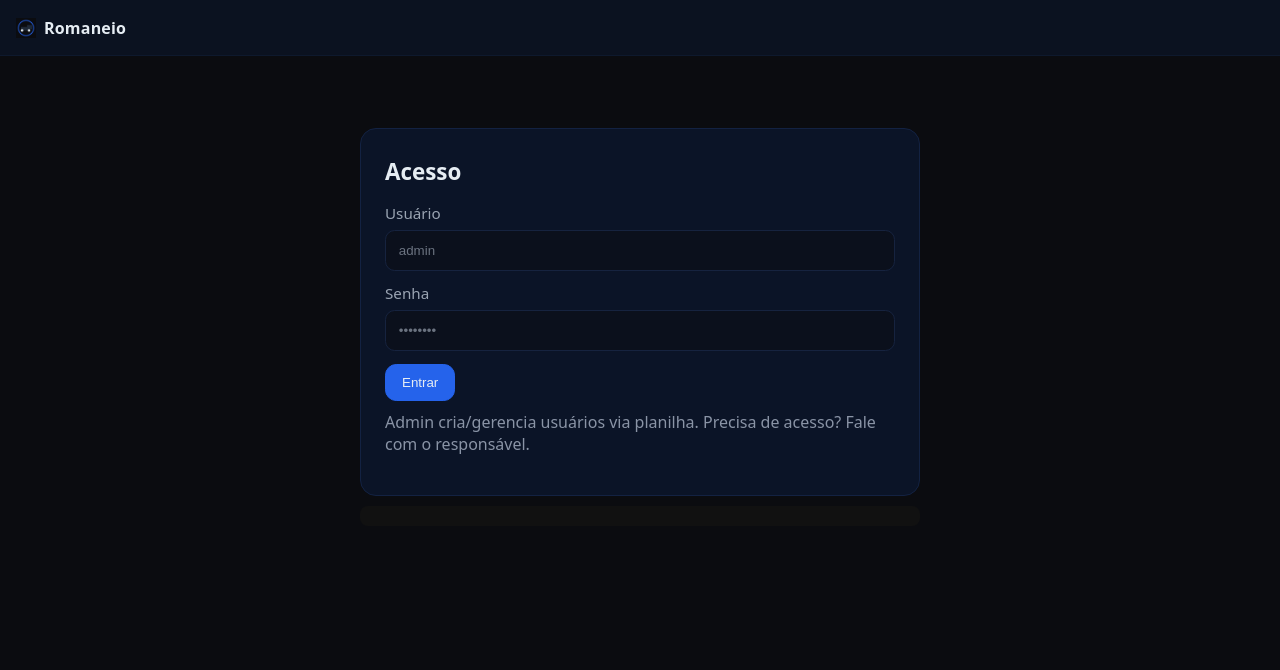
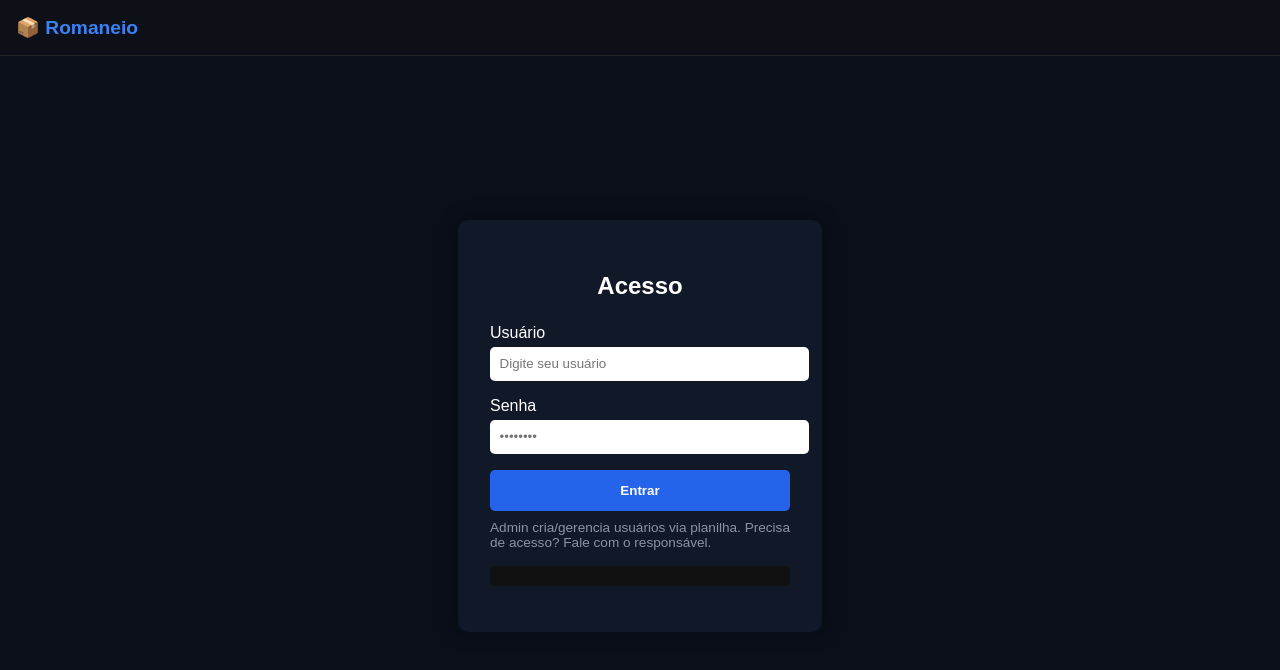
Before and after one commit to wawaoliver-ship-it/romaneio-app, a plain HTML site: page index.html in a window 1280 px wide. Drawn offline with Linux system fonts and the light colour scheme.

Commit message:
Update index.html

```diff
--- a/index.html
+++ b/index.html
@@ -1,79 +1,139 @@
-<!doctype html>
+<!DOCTYPE html>
 <html lang="pt-BR">
 <head>
-  <meta charset="utf-8">
-  <meta name="viewport" content="width=device-width,initial-scale=1">
+  <meta charset="UTF-8" />
   <title>Romaneio App</title>
-  <link rel="manifest" href="manifest.webmanifest">
-  <meta name="theme-color" content="#0b0c10">
+  <meta name="viewport" content="width=device-width, initial-scale=1.0" />
   <style>
-  :root{
-    --bg:#0b0c10;--panel:#0f172a;--panel-2:#0d1424;--stroke:#1f2a44;
-    --text:#e6edf3;--muted:#9aa4b2;--brand:#2563eb;--brand-2:#1d4ed8;
-  }
-  *{box-sizing:border-box}
-  html,body{margin:0;padding:0;background:var(--bg);color:var(--text);font-family:system-ui,-apple-system,Segoe UI,Roboto,Ubuntu,sans-serif}
-  .topbar{position:sticky;top:0;z-index:20;display:flex;align-items:center;gap:.75rem;height:56px;padding:0 16px;background:#0b1220;border-bottom:1px solid #0e192d;}
-  .brand{display:flex;align-items:center;gap:.5rem;font-weight:700;letter-spacing:.2px}
-  .brand img{width:20px;height:20px}
-  .actions{margin-left:auto;display:flex;gap:.5rem;flex-wrap:wrap}
-  button{cursor:pointer;border:1px solid var(--stroke);background:#0b0f1a;color:var(--text);padding:.65rem 1rem;border-radius:.7rem;transition:.15s}
-  button.primary{background:var(--brand);border-color:var(--brand)}
-  button.primary:hover{background:var(--brand-2)}
-  main{max-width:980px;margin:0 auto;padding:24px}
-  .card{background:#0c1426;border:1px solid #0e1b33;border-radius:16px;padding:24px;box-shadow:0 0 0 1px rgba(31,42,68,.15) inset;}
-  h1{margin:.2rem 0 1rem 0;font-size:1.4rem}
-  .field{display:flex;flex-direction:column;gap:.4rem;margin-bottom:.8rem}
-  .field label{font-size:.95rem;color:var(--muted)}
-  .field input{width:100%;background:#0b101c;border:1px solid #16233f;color:var(--text);border-radius:.6rem;padding:.75rem .8rem;outline:none;transition:.15s}
-  .field input::placeholder{color:#6b7380}
-  .field input:focus{border-color:#274078;box-shadow:0 0 0 3px rgba(37,99,235,.12)}
-  .login-wrap{max-width:560px;margin:48px auto}
-  .login-card{background:#0b1427;border:1px solid #132242;border-radius:16px;padding:24px}
-  @media print{.topbar,.no-print{display:none !important}body{background:#fff;color:#000}.card{border:none}}
+    body {
+      background: #0b0f19;
+      font-family: Arial, sans-serif;
+      color: #fff;
+      margin: 0;
+      padding: 0;
+    }
+    header {
+      padding: 1rem;
+      background: #0d1117;
+      border-bottom: 1px solid #222;
+    }
+    header h1 {
+      margin: 0;
+      font-size: 1.2rem;
+      color: #3b82f6;
+    }
+    main {
+      display: flex;
+      justify-content: center;
+      align-items: center;
+      height: calc(100vh - 60px);
+    }
+    .card {
+      background: #111827;
+      padding: 2rem;
+      border-radius: 10px;
+      width: 300px;
+      box-shadow: 0px 0px 20px rgba(0,0,0,0.4);
+    }
+    .card h2 {
+      margin-bottom: 1.5rem;
+      text-align: center;
+    }
+    .field {
+      margin-bottom: 1rem;
+    }
+    .field label {
+      display: block;
+      margin-bottom: 0.3rem;
+    }
+    .field input {
+      width: 100%;
+      padding: 0.6rem;
+      border: none;
+      border-radius: 5px;
+      outline: none;
+    }
+    .primary {
+      background: #2563eb;
+      color: white;
+      border: none;
+      border-radius: 5px;
+      padding: 0.8rem;
+      width: 100%;
+      cursor: pointer;
+      font-weight: bold;
+    }
+    .primary:hover {
+      background: #1d4ed8;
+    }
+    #output {
+      margin-top: 1rem;
+      padding: 10px;
+      background: #111;
+      border-radius: 5px;
+      font-size: 0.85rem;
+      color: #9ee;
+      white-space: pre-wrap;
+      word-wrap: break-word;
+    }
   </style>
 </head>
 <body>
-  <header class="topbar">
-    <div class="brand">
-      <img src="icon-192.png" alt="">
-      <span>Romaneio</span>
-    </div>
+  <header>
+    <h1>📦 Romaneio</h1>
   </header>
+
   <main>
-    <section class="login-wrap">
-      <div class="login-card">
-        <h1>Acesso</h1>
-        <div class="field"><label>Usuário</label><input id="usuario" type="text" placeholder="admin"></div>
-        <div class="field"><label>Senha</label><input id="senha" type="password" placeholder="••••••••"></div>
-        <button id="btnDoLogin" class="primary">Entrar</button>
-        <p style="margin-top:.6rem;color:#8a94a6">Admin cria/gerencia usuários via planilha. Precisa de acesso? Fale com o responsável.</p>
+    <section class="card">
+      <h2>Acesso</h2>
+
+      <div class="field">
+        <label>Usuário</label>
+        <input id="usuario" type="text" placeholder="Digite seu usuário" />
       </div>
-      <pre id="output" style="margin-top:10px;background:#111;padding:10px;border-radius:8px;color:#9ee"></pre>
+
+      <div class="field">
+        <label>Senha</label>
+        <input id="senha" type="password" placeholder="••••••••" />
+      </div>
+
+      <button id="btnDoLogin" class="primary">Entrar</button>
+      <p style="margin-top:0.6rem;color:#8a94a6;font-size:0.85rem">
+        Admin cria/gerencia usuários via planilha. Precisa de acesso? Fale com o responsável.
+      </p>
+
+      <pre id="output"></pre>
     </section>
   </main>
 
   <script>
-    const API_BASE = "https://script.google.com/macros/s/AKfycby5cCWix4laPsTGUU8V69ZfGLQKImOb4RJKN-5kv9BFH6_FWlcrlT2zQctgy5BJy6Jt/exec";
+    // URL da sua implantação v3 do Apps Script
+    const API_BASE = "https://script.google.com/macros/s/AKfycbxM4FUC7kD5PuP_DhoX1Yph6F-2n0-o88QSsAYUmsfNWHItmo3_D8O7PJ9OZwwkB0hW/exec";
+
     document.getElementById("btnDoLogin").addEventListener("click", async (e) => {
       e.preventDefault();
       const out = document.getElementById("output");
       out.textContent = "Fazendo login...";
+
       const usuario = document.getElementById("usuario").value.trim();
       const senha = document.getElementById("senha").value;
+
       try {
         const res = await fetch(API_BASE + "?path=/login", {
           method: "POST",
-          headers: {"Content-Type": "text/plain"},
-          body: JSON.stringify({usuario, senha})
+          headers: { "Content-Type": "text/plain" }, // evita CORS preflight
+          body: JSON.stringify({ usuario, senha })
         });
+
         const txt = await res.text();
         let data;
-        try { data = JSON.parse(txt); } catch(err) { throw new Error("Resposta inválida: " + txt); }
+        try { data = JSON.parse(txt); } catch { throw new Error("Resposta não-JSON: " + txt); }
+
         if (!res.ok || data.error) throw new Error(data.error || ("HTTP " + res.status));
-        out.textContent = "OK: " + JSON.stringify(data,null,2);
-      } catch(err) {
-        out.textContent = "Erro: " + err.message;
+
+        out.textContent = "✅ Login OK!\n\n" + JSON.stringify(data, null, 2);
+      } catch (err) {
+        out.textContent = "❌ Erro: " + err.message;
       }
     });
   </script>
```
